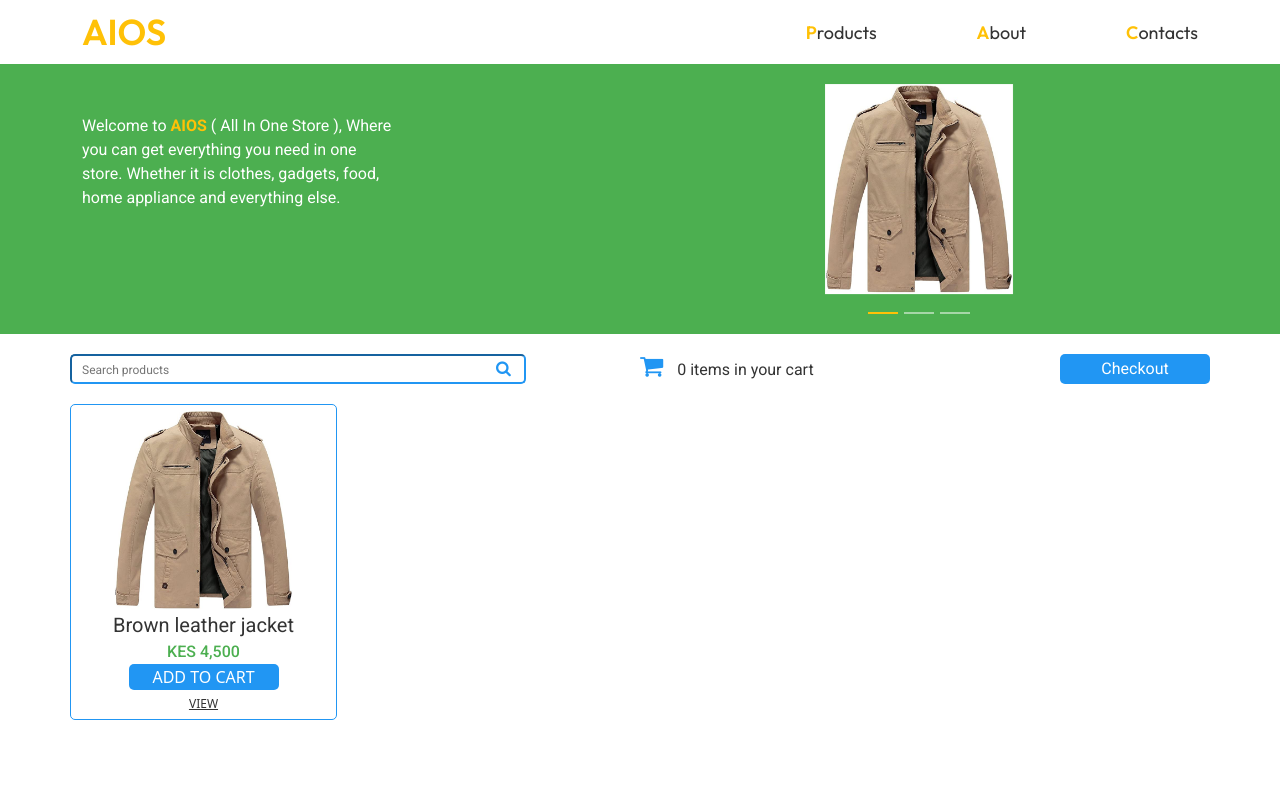
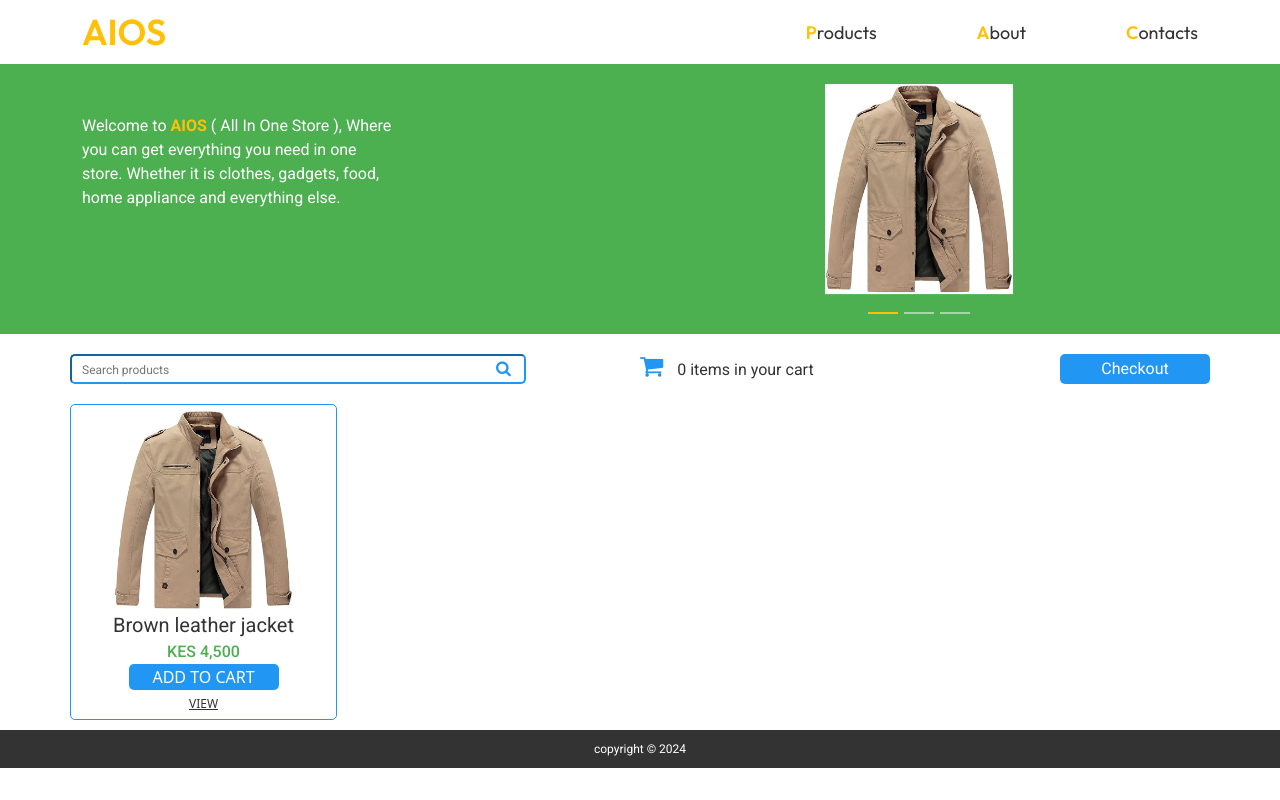
Before and after one commit to WangariGikonyo/AIOS, a React (Vite) app in the folder frontend/: page / in a window 1280 px wide. Built offline with nearby package versions, Linux system fonts and the light colour scheme.

Commit message:
footer jsx and css

```diff
--- a/frontend/src/App.jsx
+++ b/frontend/src/App.jsx
@@ -3,6 +3,7 @@
 import { Hero } from './components/hero/Hero'
 import { Cart } from './components/cart/Cart'
 import { Card } from './components/cards/Card'
+import { Footer } from './components/footer/Footer'
 
 function App() {
   return (
@@ -11,6 +12,7 @@
     <Hero />
     <Cart />
     <Card />
+    <Footer />
 
    </div>
   )
--- /dev/null
+++ b/frontend/src/components/footer/Footer.css
@@ -0,0 +1,10 @@
+.footer{
+    background-color: #333;
+    color: #fff;
+    padding: 10px;
+    text-align: center;
+    margin-top: 10px;
+    font-size: 12px;
+    font-family: "Roboto", sans-serif;
+
+}
--- /dev/null
+++ b/frontend/src/components/footer/Footer.jsx
@@ -0,0 +1,9 @@
+import './Footer.css'
+
+export function Footer() {
+  return (
+    <div className="footer">
+        copyright © 2024
+    </div>
+  );
+}
```
